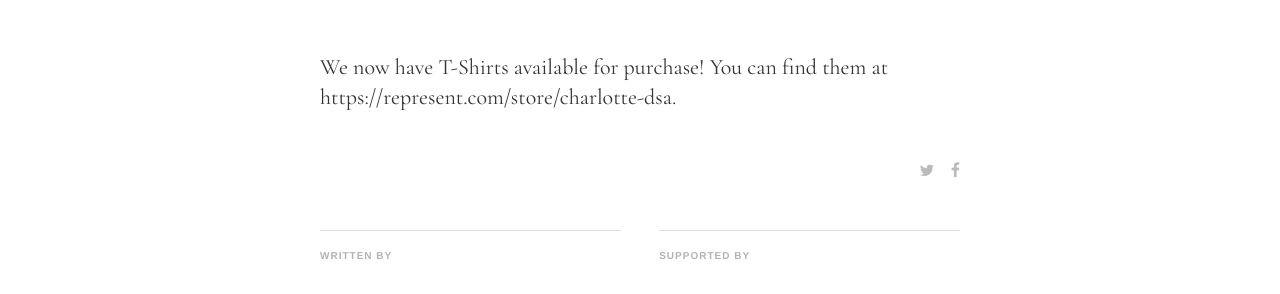
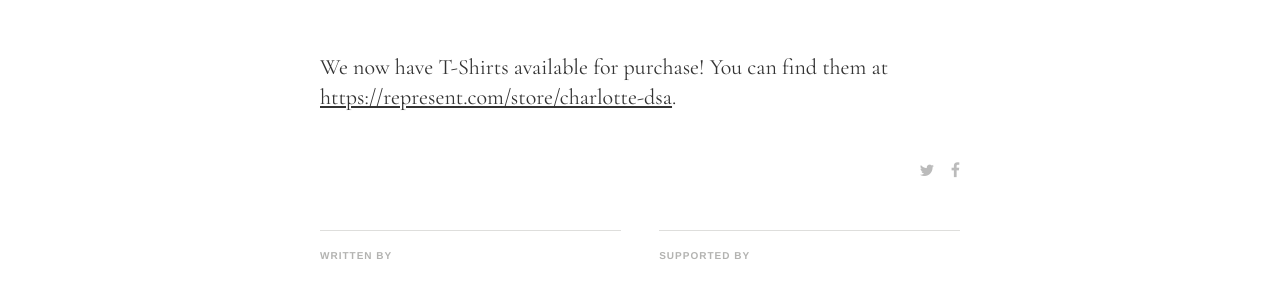
Before and after one commit to cltdsa/NCPiedmontDSA.github.io, a Jekyll site: the page built from _posts/2017-08-28-shirts_available.md, in a window 1280 px wide. Shown: the part 203-497 px from the top of the page. Built offline with Jekyll 4.4.1, drawn with Linux system fonts in a browser that asks for light colours; nearby versions of some CDN libraries; some web fonts are replaced; some of the changed lines change nothing that is shown.

Commit message:
fixed tshirt link

```diff
--- a/_posts/2017-08-28-shirts_available.md
+++ b/_posts/2017-08-28-shirts_available.md
@@ -6,4 +6,4 @@ categories: merch
 tags: featured
 ---
 
-We now have T-Shirts available for purchase! You can find them at https://represent.com/store/charlotte-dsa.
+We now have T-Shirts available for purchase! You can find them at [https://represent.com/store/charlotte-dsa](https://represent.com/store/charlotte-dsa).
```
